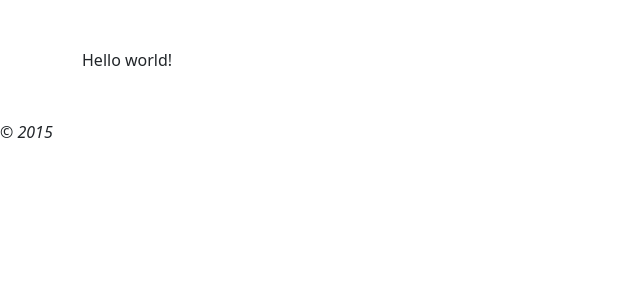
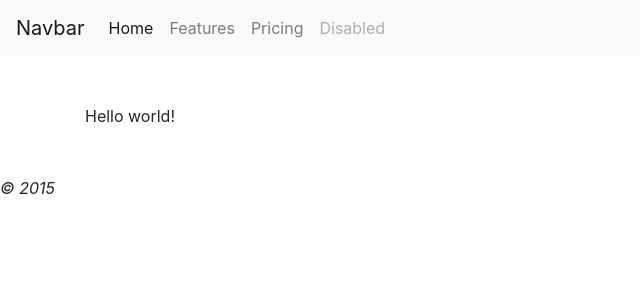
Before and after one commit to veroniqueauzias/codeIgniter_playground, a CodeIgniter app: page /database/ in a window 1280 px wide. Shown: the top 300 px of the page, without its empty margins (0-640 px from the left). Run offline with CodeIgniter, Linux system fonts and the light colour scheme; some libraries are stand-ins or nearby versions.

Commit message:
use online boostrap and implement navbar

```diff
--- a/application/controllers/Pages.php
+++ b/application/controllers/Pages.php
@@ -16,6 +16,7 @@ class Pages extends CI_Controller {
                     // Whoops, we don't have a page for that!
                     show_404();
             }
+            $this->load->helper('url');
 
             $data['title'] = ucfirst($page); // Capitalize the first letter
 
--- a/application/views/templates/footer.php
+++ b/application/views/templates/footer.php
@@ -3,7 +3,10 @@
 <em>&copy; 2015</em>
 
 <!-- implement boostrap js-->
-<script type="text/javascript" src="<?php echo base_url("assets/bootstrap/js/jquery.js"); ?>"></script>
-<script type="text/javascript" src="<?php echo base_url("assets//bootstrap/js/bootstrap.min.js"); ?>"></script>
+
+<script src="https://code.jquery.com/jquery-3.2.1.slim.min.js" integrity="sha384-KJ3o2DKtIkvYIK3UENzmM7KCkRr/rE9/Qpg6aAZGJwFDMVNA/GpGFF93hXpG5KkN" crossorigin="anonymous"></script>
+<script src="https://cdnjs.cloudflare.com/ajax/libs/popper.js/1.12.9/umd/popper.min.js" integrity="sha384-ApNbgh9B+Y1QKtv3Rn7W3mgPxhU9K/ScQsAP7hUibX39j7fakFPskvXusvfa0b4Q" crossorigin="anonymous"></script>
+<script src="https://maxcdn.bootstrapcdn.com/bootstrap/4.0.0/js/bootstrap.min.js" integrity="sha384-JZR6Spejh4U02d8jOt6vLEHfe/JQGiRRSQQxSfFWpi1MquVdAyjUar5+76PVCmYl" crossorigin="anonymous"></script>
+
 </body>
 </html>
--- a/application/views/templates/header.php
+++ b/application/views/templates/header.php
@@ -4,8 +4,24 @@
         <meta charset="UTF-8">
         <meta http-equiv="X-UA-Compatible" content="IE=edge">
         <meta name="viewport" content="width=device-width, initial-scale=1.0">
-        <link rel="stylesheet" href="<?php echo base_url();?>assets/style.css" type="text/css" media="screen"/>
-        <link rel="stylesheet" href="<?php echo base_url('assets/bootstrap/css/bootstrap.min.css');?>"/>
+        <link rel="stylesheet" href="https://maxcdn.bootstrapcdn.com/bootstrap/4.0.0/css/bootstrap.min.css" integrity="sha384-Gn5384xqQ1aoWXA+058RXPxPg6fy4IWvTNh0E263XmFcJlSAwiGgFAW/dAiS6JXm" crossorigin="anonymous">
+        <link rel="stylesheet" href="<?php echo base_url('assets/style.css" type="text/css" media="screen');?>"/>
         <title>CodeIgniter playground</title>
 </head>
 <body>
+        <header>
+                <nav class="navbar navbar-expand-lg navbar-light bg-light">
+                        <a class="navbar-brand" href="#">Navbar</a>
+                        <button class="navbar-toggler" type="button" data-toggle="collapse" data-target="#navbarNavAltMarkup" aria-controls="navbarNavAltMarkup" aria-expanded="false" aria-label="Toggle navigation">
+                                <span class="navbar-toggler-icon"></span>
+                        </button>
+                        <div class="collapse navbar-collapse" id="navbarNavAltMarkup">
+                                <div class="navbar-nav">
+                                        <a class="nav-item nav-link active" href="#">Home <span class="sr-only">(current)</span></a>
+                                        <a class="nav-item nav-link" href="#">Features</a>
+                                        <a class="nav-item nav-link" href="#">Pricing</a>
+                                        <a class="nav-item nav-link disabled" href="#">Disabled</a>
+                                </div>
+                        </div>
+                </nav>
+        </header>
--- a/assets/style.css
+++ b/assets/style.css
@@ -1,4 +1,4 @@
 
 h1 {
-    color: blue;
+    color: rgb(92, 60, 99);
 }
```
